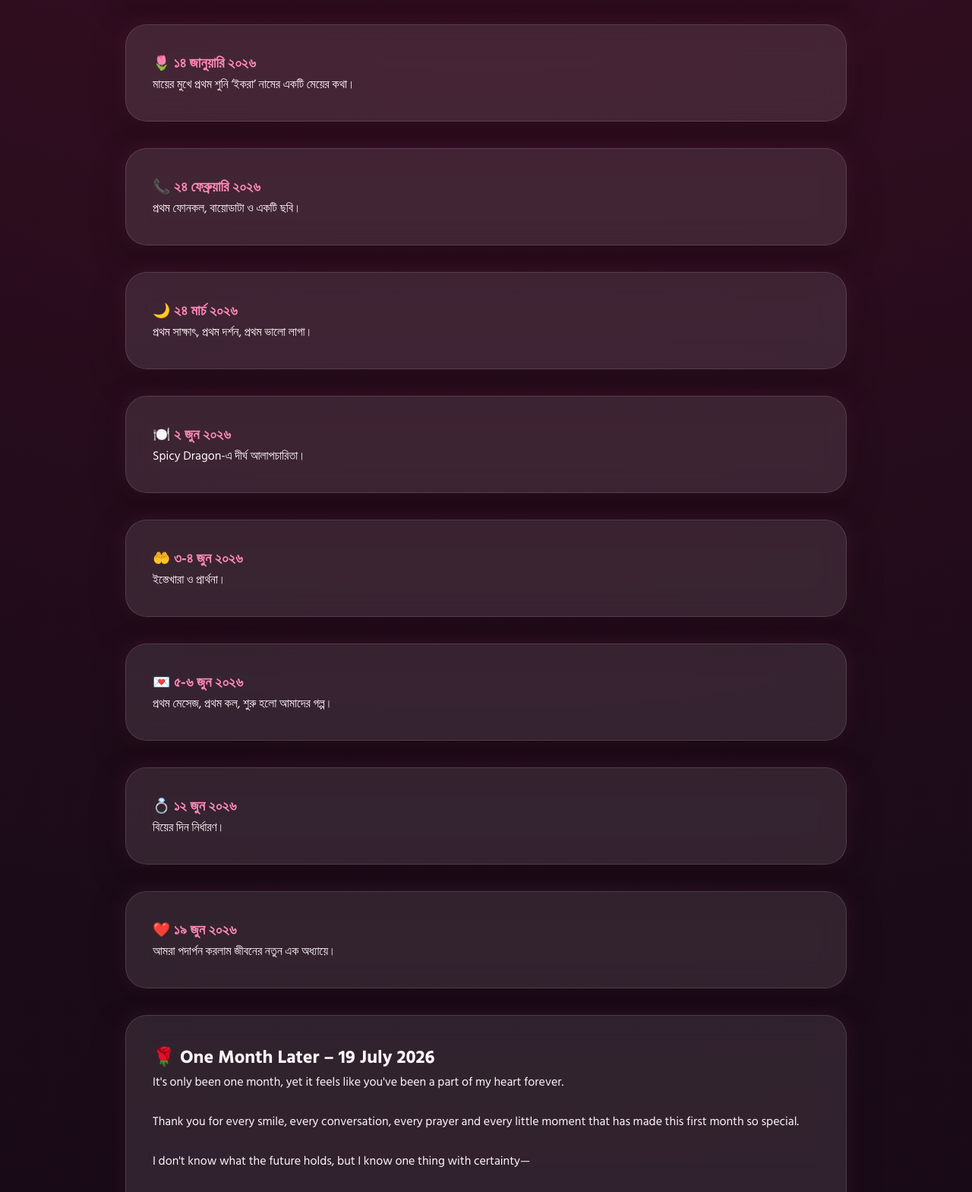
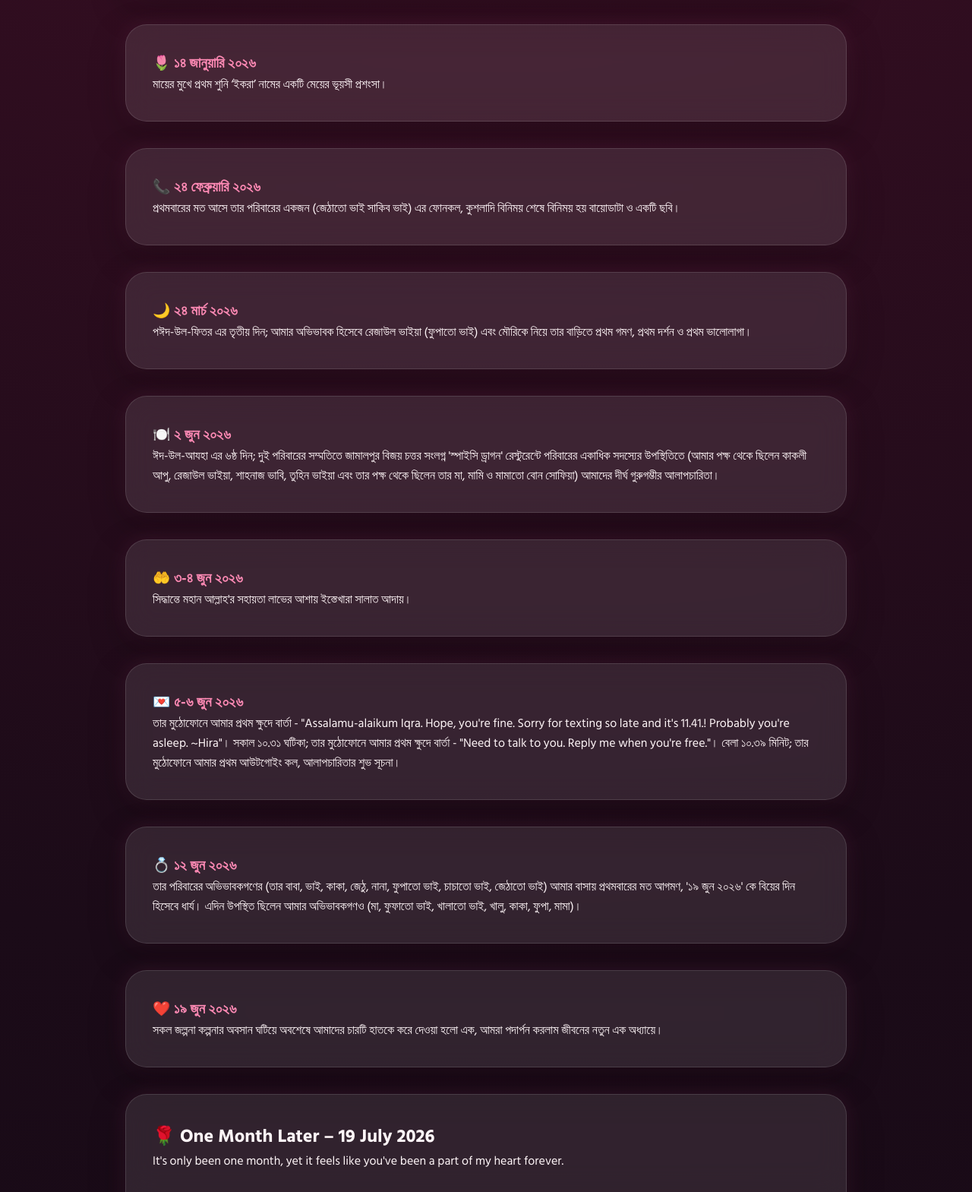
Before and after one commit to iqbalhhasan/19JUNE2026, a plain HTML site: page index.html in a window 1280 px wide. Shown: the part 1290-2859 px from the top of the page at 76% size. Drawn offline with Linux system fonts and the light colour scheme.

Commit message:
Update index.html

```diff
--- a/index.html
+++ b/index.html
@@ -95,14 +95,14 @@
 </p>
 </div>
 
-<div class="timeline-card"><h3>🌷 ১৪ জানুয়ারি ২০২৬</h3><p>মায়ের মুখে প্রথম শুনি ‘ইকরা’ নামের একটি মেয়ের কথা।</p></div>
-<div class="timeline-card"><h3>📞 ২৪ ফেব্রুয়ারি ২০২৬</h3><p>প্রথম ফোনকল, বায়োডাটা ও একটি ছবি।</p></div>
-<div class="timeline-card"><h3>🌙 ২৪ মার্চ ২০২৬</h3><p>প্রথম সাক্ষাৎ, প্রথম দর্শন, প্রথম ভালো লাগা।</p></div>
-<div class="timeline-card"><h3>🍽️ ২ জুন ২০২৬</h3><p>Spicy Dragon-এ দীর্ঘ আলাপচারিতা।</p></div>
-<div class="timeline-card"><h3>🤲 ৩-৪ জুন ২০২৬</h3><p>ইস্তেখারা ও প্রার্থনা।</p></div>
-<div class="timeline-card"><h3>💌 ৫-৬ জুন ২০২৬</h3><p>প্রথম মেসেজ, প্রথম কল, শুরু হলো আমাদের গল্প।</p></div>
-<div class="timeline-card"><h3>💍 ১২ জুন ২০২৬</h3><p>বিয়ের দিন নির্ধারণ।</p></div>
-<div class="timeline-card"><h3>❤️ ১৯ জুন ২০২৬</h3><p>আমরা পদার্পন করলাম জীবনের নতুন এক অধ্যায়ে।</p></div>
+<div class="timeline-card"><h3>🌷 ১৪ জানুয়ারি ২০২৬</h3><p>মায়ের মুখে প্রথম শুনি ‘ইকরা’ নামের একটি মেয়ের ভূয়সী প্রশংসা।</p></div>
+<div class="timeline-card"><h3>📞 ২৪ ফেব্রুয়ারি ২০২৬</h3><p>প্রথমবারের মত আসে তার পরিবারের একজন (জেঠাতো ভাই সাকিব ভাই) এর ফোনকল, কুশলাদি বিনিময় শেষে বিনিময় হয় বায়োডাটা ও একটি ছবি।</p></div>
+<div class="timeline-card"><h3>🌙 ২৪ মার্চ ২০২৬</h3><p>পঈদ-উল-ফিতর এর তৃতীয় দিন; আমার অভিভাবক হিসেবে রেজাউল ভাইয়া (ফুপাতো ভাই) এবং মৌরিকে নিয়ে তার বাড়িতে প্রথম গমণ, প্রথম দর্শন ও প্রথম ভালোলাগা।</p></div>
+<div class="timeline-card"><h3>🍽️ ২ জুন ২০২৬</h3><p>ঈদ-উল-আযহা এর ৬ষ্ঠ দিন; দুই পরিবারের সম্মতিতে জামালপুর বিজয় চত্তর সংলগ্ন 'স্পাইসি ড্রাগন' রেস্টুরেন্টে পরিবারের একাধিক সদস্যের উপস্থিতিতে (আমার পক্ষ থেকে ছিলেন কাকলী আপু, রেজাউল ভাইয়া, শাহনাজ ভাবি, তুহিন ভাইয়া এবং তার পক্ষ থেকে ছিলেন তার মা, মামি ও মামাতো বোন সোফিয়া) আমাদের দীর্ঘ গুরুগম্ভীর আলাপচারিতা।</p></div>
+<div class="timeline-card"><h3>🤲 ৩-৪ জুন ২০২৬</h3><p>সিদ্ধান্তে মহান আল্লাহ'র সহায়তা লাভের আশায় ইস্তেখারা সালাত আদায়।</p></div>
+<div class="timeline-card"><h3>💌 ৫-৬ জুন ২০২৬</h3><p>তার মুঠোফোনে আমার প্রথম ক্ষুদে বার্তা - "Assalamu-alaikum Iqra. Hope, you're fine. Sorry for texting so late and it's 11.41.! Probably you're asleep. ~Hira"। সকাল ১০.৩১ ঘটিকা; তার মুঠোফোনে আমার প্রথম ক্ষুদে বার্তা - "Need to talk to you. Reply me when you're free."। বেলা ১০.৩৯ মিনিট; তার মুঠোফোনে আমার প্রথম আউটগোইং কল, আলাপচারিতার শুভ সূচনা।</p></div>
+<div class="timeline-card"><h3>💍 ১২ জুন ২০২৬</h3><p>তার পরিবারের অভিভাবকগণের (তার বাবা, ভাই, কাকা, জেঠু, নানা, ফুপাতো ভাই, চাচাতো ভাই, জেঠাতো ভাই) আমার বাসায় প্রথমবারের মত আগমণ, '১৯ জুন ২০২৬' কে বিয়ের দিন হিসেবে ধার্য। এদিন উপস্থিত ছিলেন আমার অভিভাবকগণও (মা, ফুফাতো ভাই, খালাতো ভাই, খালু, কাকা, ফুপা, মামা)।</p></div>
+<div class="timeline-card"><h3>❤️ ১৯ জুন ২০২৬</h3><p>সকল জল্পনা কল্পনার অবসান ঘটিয়ে অবশেষে আমাদের চারটি হাতকে করে দেওয়া হলো এক, আমরা পদার্পন করলাম জীবনের নতুন এক অধ্যায়ে।</p></div>
 
 <div class="letter">
 <h2>🌹 One Month Later – 19 July 2026</h2>
```
